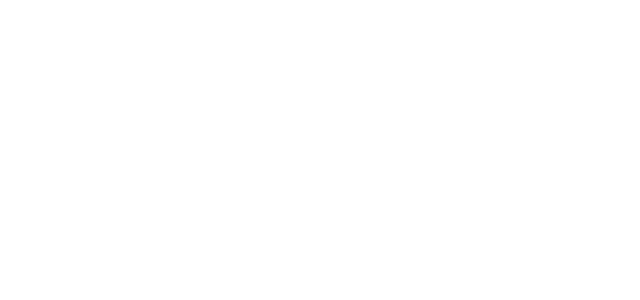
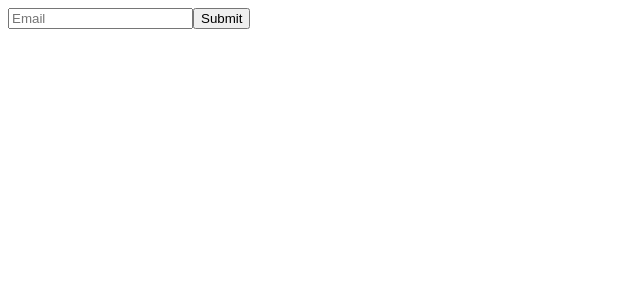
Before and after one commit to asingh714/betternotes, a React (Create React App) app in the folder my-app/: page /forgot-password in a window 1280 px wide. Before the commit this address had no page. Shown: the top 300 px of the page, without its empty margins (0-640 px from the left). Built offline with nearby package versions, Linux system fonts and the light colour scheme.

Commit message:
forgot password page

```diff
--- a/my-app/src/App.js
+++ b/my-app/src/App.js
@@ -4,6 +4,7 @@ import Home from "./pages/home/Home.page";
 import RegisterPage from "./pages/register/Register.page";
 import Verify from "./pages/verify/Verify.page";
 import Login from "./pages/login/Login.page";
+import ForgotPassword from "./pages/forgot-password/Forgot-Password.page";
 
 function App() {
   return (
@@ -12,6 +13,7 @@ function App() {
       <Route path="/register" element={<RegisterPage />} />
       <Route path="/api/auth/verify-email" element={<Verify />} />
       <Route path="/login" element={<Login />} />
+      <Route path="/forgot-password" element={<ForgotPassword />} />
     </Routes>
   );
 }
--- /dev/null
+++ b/my-app/src/pages/forgot-password/Forgot-Password.page.js
@@ -0,0 +1,43 @@
+import { useState } from "react";
+import { connect } from "react-redux";
+
+import FormInput from "../../components/form-input/form-input.component";
+import Button from "../../components/button/button.component";
+
+function ForgotPassword({}) {
+  const [email, setEmail] = useState("");
+
+  const handleChange = (event) => {
+    setEmail((prevState) => ({
+      ...prevState,
+      [event.target.name]: event.target.value,
+    }));
+  };
+
+  const handleSubmit = (event) => {
+    event.preventDefault();
+    // loginUser(user);
+    setEmail("");
+  };
+
+  return (
+    <form>
+      <FormInput
+        name="email"
+        handleChange={handleChange}
+        placeholder="Email"
+        type="email"
+        value={email}
+      />
+      <Button type="submit" handleSubmit={handleSubmit}>
+        Submit
+      </Button>
+    </form>
+  );
+}
+
+const mapStateToProps = (state) => {
+  return {};
+};
+
+export default connect(mapStateToProps, {})(ForgotPassword);
```
